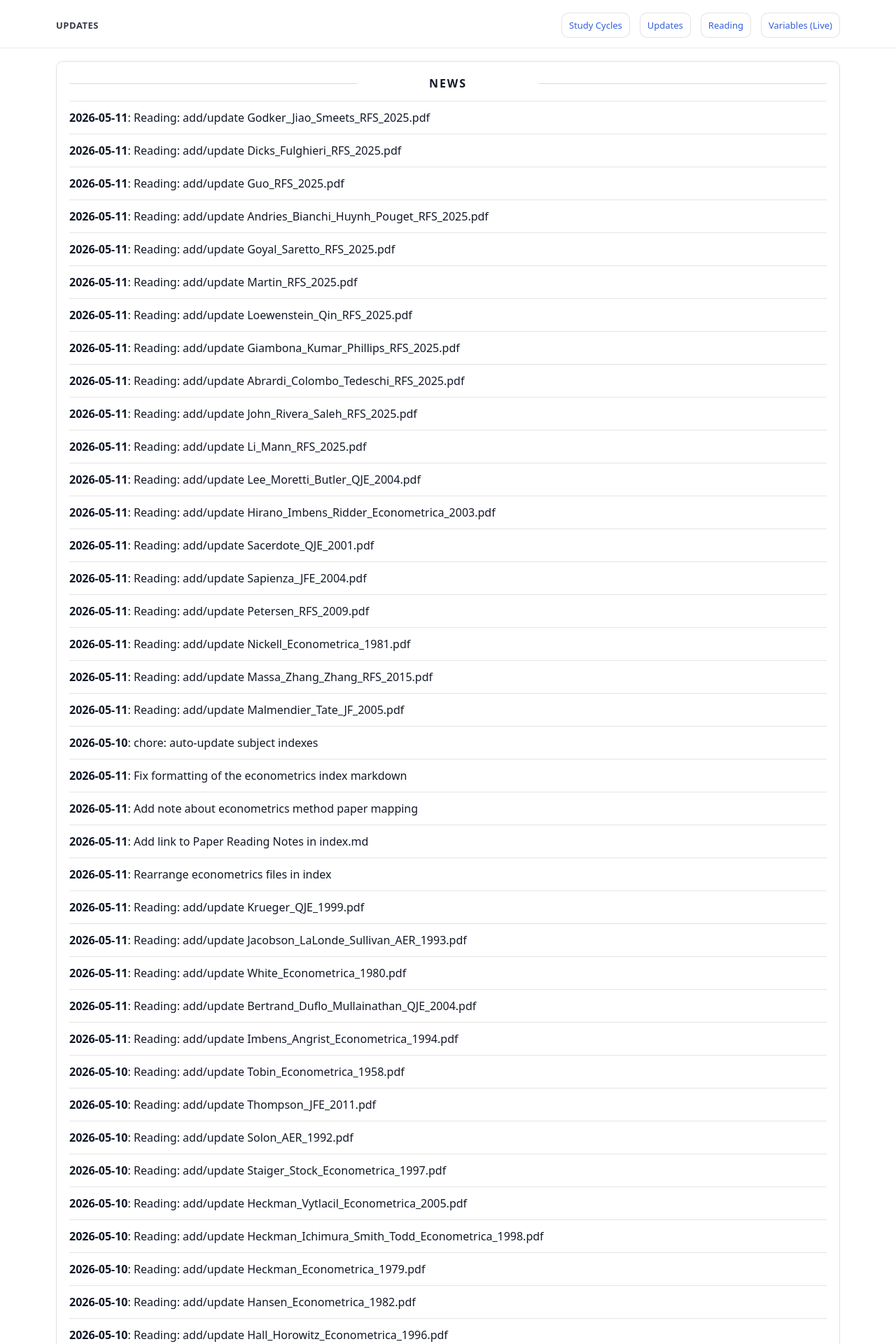
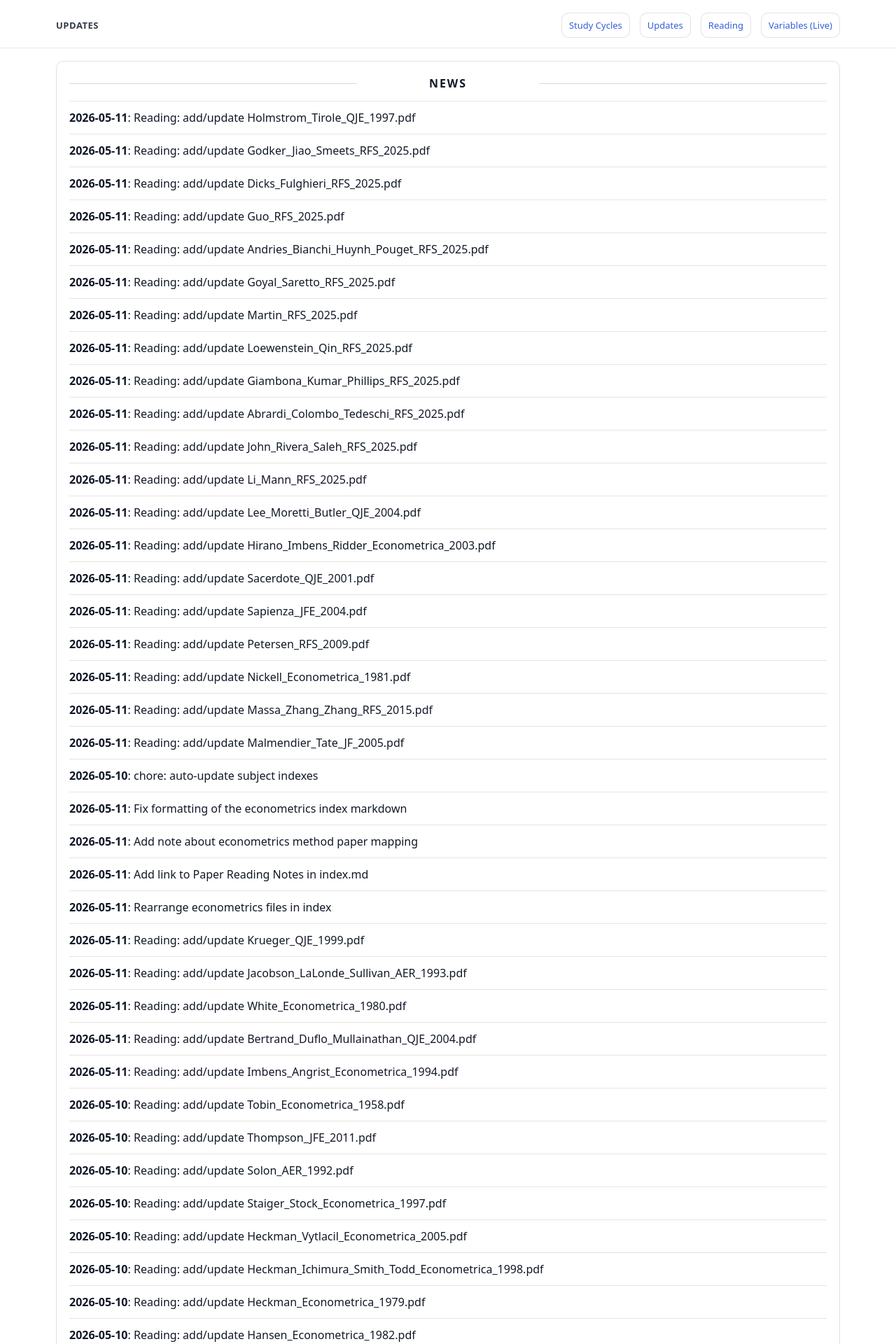
Before and after one commit to yaxinzn/study-archive, a Jekyll site: the page built from updates/index.md, in a window 1280 px wide. Shown: the top 1920 px of the page at 70% size. Built offline with Jekyll 4.4.1, drawn with Linux system fonts in a browser that asks for light colours; some of the changed text lies outside the part shown.

Commit message:
chore: update NEWS feed

```diff
--- a/_data/news.yml
+++ b/_data/news.yml
@@ -1,4 +1,7 @@
 # Auto-generated update history (sorted newest -> oldest). Do not edit manually.
+- ts: "1778497191"
+  date: "2026-05-11"
+  title: "Reading: add/update Holmstrom_Tirole_QJE_1997.pdf"
 - ts: "1778490195"
   date: "2026-05-11"
   title: "Reading: add/update Godker_Jiao_Smeets_RFS_2025.pdf"
```
